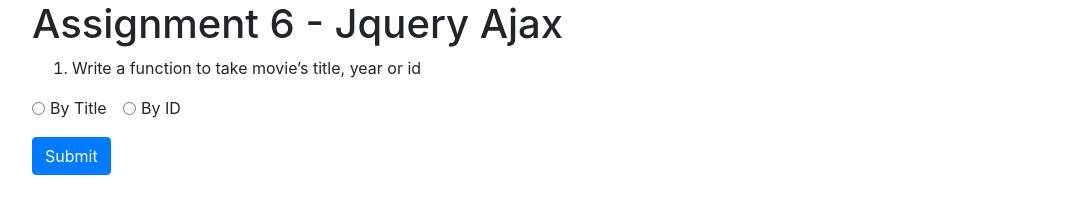
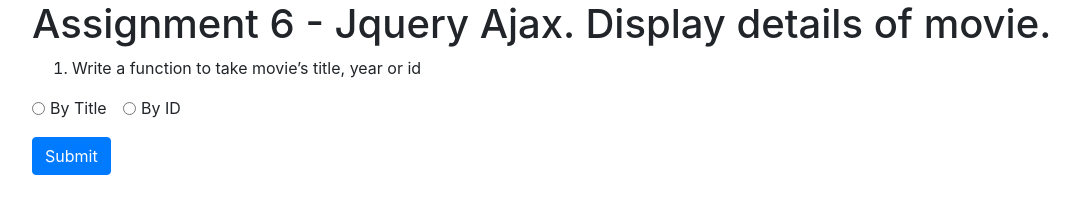
Before and after one commit to bhanujallandhra/Assignment6, a plain HTML site: page index.html in a window 1280 px wide. Shown: the whole page, without its empty margins (53-1132 px from the left). Drawn offline with nearby package versions, Linux system fonts and the light colour scheme.

Commit message:
Changes Done - Ben

```diff
--- a/index.html
+++ b/index.html
@@ -19,7 +19,7 @@
 <div class="container">
     <div class="row">
         <div class="col-12 col-sm-12 col-md-12">
-            <h1>Assignment 6 - Jquery Ajax</h1>
+            <h1>Assignment 6 - Jquery Ajax. Display details of movie.</h1>
             <ol>
                 <li>Write a function to take movie’s title, year or id</li>
             </ol>
```
